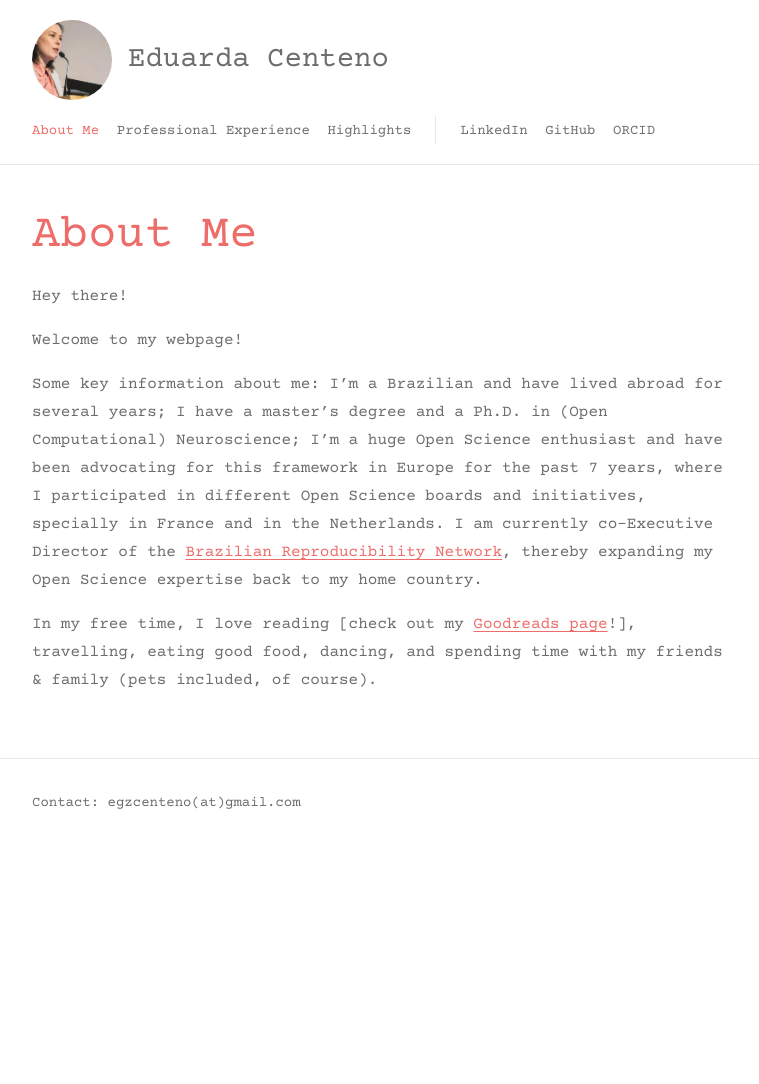
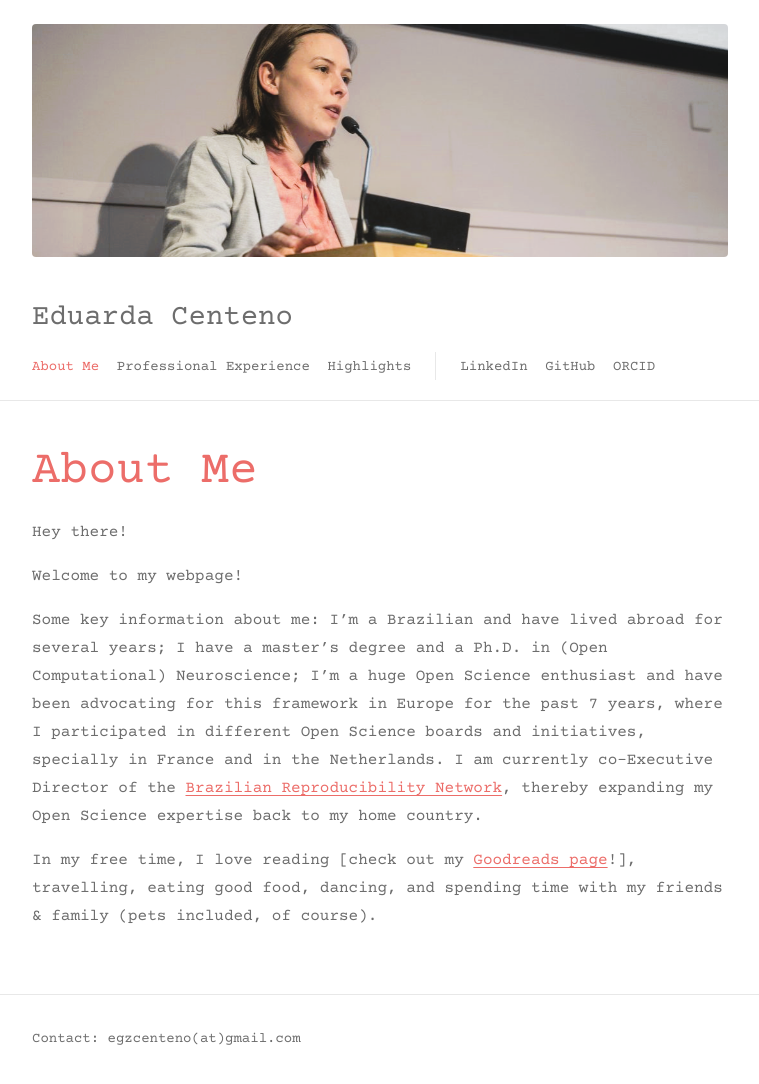
Before and after one commit to eduardacenteno/eduardacenteno.github.io, a Jekyll site: the page built from index.md, in a window 1280 px wide. Shown: the whole page, without its empty margins (260-1019 px from the left). Built offline with Jekyll 4.4.1, drawn with Linux system fonts in a browser that asks for light colours; before the commit the page ends 900 px from its top, so only the background shows below that.

Commit message:
fixing header

```diff
--- a/_layouts/default.html
+++ b/_layouts/default.html
@@ -14,11 +14,12 @@
   <a class="skip" href="#content">Skip to content</a>
 
   <header class="site-header">
-    <div class="wrap header-inner">
-      <a class="brand" href="{{ '/' | relative_url }}">
-        <img src="{{ '/assets/img/avatar.png' | relative_url }}" alt="" width="80" height="80">
-        <span>{{ site.title }}</span>
-      </a>
+  <div class="wrap">
+    <a class="banner" href="{{ '/' | relative_url }}">
+      <img src="{{ '/assets/img/avatar.png' | relative_url }}" alt="Eduarda Centeno">
+    </a>
+    <div class="header-inner">
+      <a class="brand" href="{{ '/' | relative_url }}">{{ site.title }}</a>
       <button class="menu-toggle" aria-expanded="false" aria-controls="nav">☰ Menu</button>
       <nav id="nav" class="nav">
         <ul>
@@ -33,7 +34,8 @@
         </ul>
       </nav>
     </div>
-  </header>
+  </div>
+</header>
 
   <main id="content" class="wrap">
     {{ content }}
--- a/assets/css/style.css
+++ b/assets/css/style.css
@@ -47,7 +47,6 @@ blockquote { margin: 1.5rem 0; padding: .25rem 1.25rem; border-left: 3px solid v
   color: var(--text); text-decoration: none;
   font: 400 1.8125rem/1.2 var(--font);
 }
-.brand img { margin: 0; border-radius: 50%; width: 80px; height: 80px; object-fit: cover; }
 
 .nav { display: flex; flex-wrap: wrap; gap: 1.5rem; }
 .nav ul { list-style: none; margin: 0; padding: 0; display: flex; gap: 1.1rem; }
@@ -68,7 +67,8 @@ blockquote { margin: 1.5rem 0; padding: .25rem 1.25rem; border-left: 3px solid v
   .social { padding-left: 0 !important; border-left: none; flex-direction: row !important; }
   h1 { font-size: 2.2rem; }
   .brand { font-size: 1.4rem; }
-  .brand img { width: 60px; height: 60px; }
+  .banner { display: block; padding-top: 1.5rem; }
+  .banner img { width: 100%; height: auto; margin: 0; border-radius: 0; }
 }
 
 /* Posts */
```
